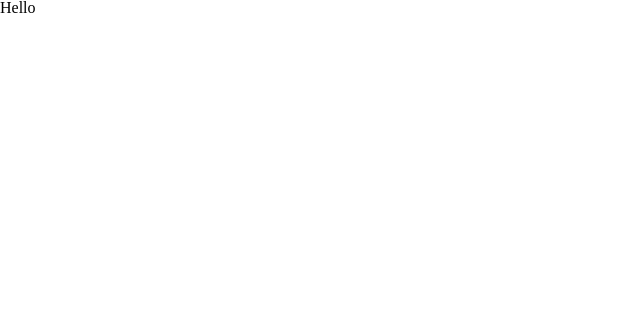
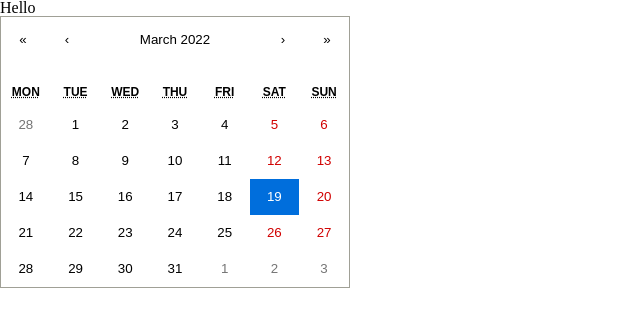
Before and after one commit to seolhyelin/Photodays, a React (Create React App) app: page / in a window 1280 px wide. Shown: the top 326 px of the page, without its empty margins (0-640 px from the left). Built offline with nearby package versions, Linux system fonts and the light colour scheme.

Commit message:
Add: feature/main 브랜치 분기, react-calendar 라이브러리 설치

```diff
--- a/package.json
+++ b/package.json
@@ -7,6 +7,7 @@
     "@testing-library/react": "^12.1.2",
     "@testing-library/user-event": "^13.5.0",
     "react": "^17.0.2",
+    "react-calendar": "^3.7.0",
     "react-dom": "^17.0.2",
     "react-scripts": "5.0.0",
     "styled-components": "^5.3.3",
@@ -42,6 +43,7 @@
     "@types/jest": "^27.4.0",
     "@types/node": "^16.11.24",
     "@types/react": "^17.0.39",
+    "@types/react-calendar": "^3.5.0",
     "@types/react-dom": "^17.0.11",
     "@types/styled-components": "^5.1.22",
     "@typescript-eslint/eslint-plugin": "^5.11.0",
--- /dev/null
+++ b/src/components/main/Main.tsx
@@ -0,0 +1,21 @@
+import { useState } from 'react';
+import Calendar from 'react-calendar';
+import 'react-calendar/dist/Calendar.css';
+import styled from 'styled-components';
+
+const Main: React.FC = () => {
+  const [value, onChange] = useState(new Date());
+
+  return (
+    <Container>
+      <Calendar value={value} onChange={onChange} />
+    </Container>
+  );
+};
+
+export default Main;
+
+const Container = styled.div`
+  width: 100%;
+  height: 100%;
+`;
--- a/src/index.tsx
+++ b/src/index.tsx
@@ -1,5 +1,6 @@
 import React from 'react';
 import ReactDOM from 'react-dom';
+import Main from './components/main/Main';
 import { ThemeProvider } from 'styled-components';
 import App from './App';
 import GlobalStyle from './styles/global-style';
@@ -9,6 +10,7 @@ ReactDOM.render(
   <ThemeProvider theme={theme}>
     <GlobalStyle />
     <App />
+    <Main />
   </ThemeProvider>,
   document.getElementById('root'),
 );
```
Also changed, not shown: 1 other file (tests, documents, lock files or other folders).
